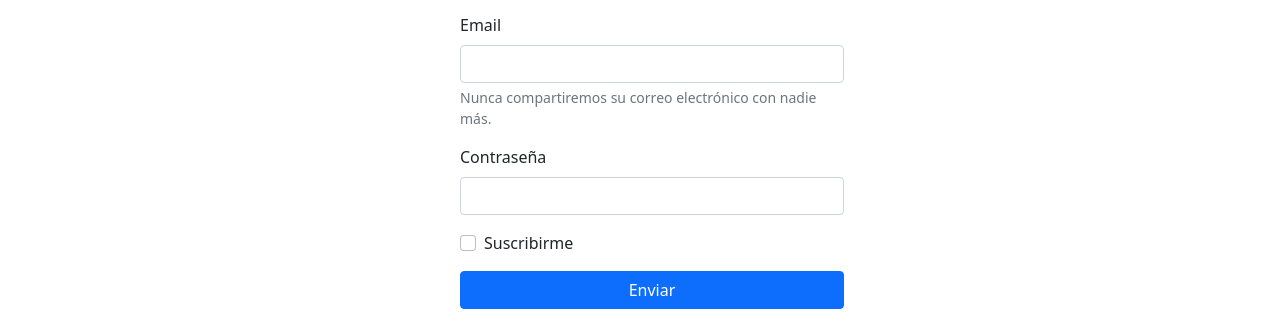
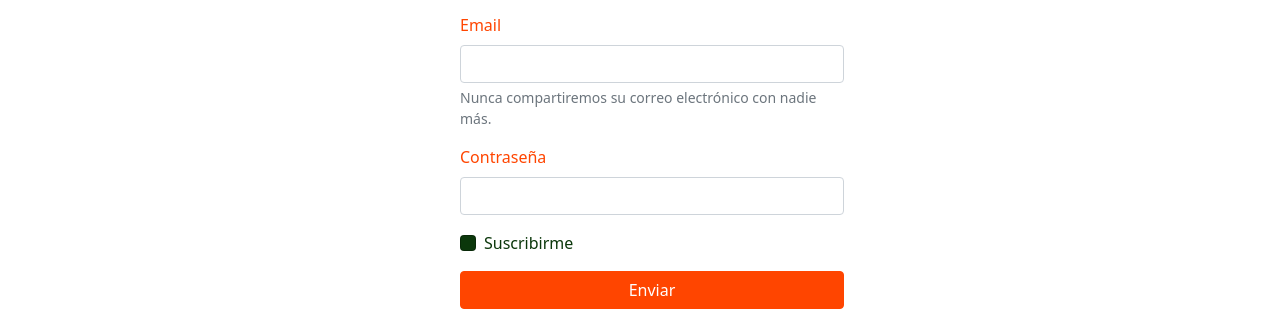
Before and after one commit to SabrinaOstapchuk/PF, a plain HTML site: page contacto.html in a window 1280 px wide. Shown: the part 691-1020 px from the top of the page. Drawn offline with nearby package versions, Linux system fonts and the light colour scheme; a web font is replaced by a local one.

Commit message:
estilizacion de formulario

```diff
--- a/scss/_main.scss
+++ b/scss/_main.scss
@@ -99,12 +99,7 @@
   font-size: 2rem;
   color: orangered;
 }
-.form {
-  margin-left: 460px;
-  margin-bottom: 20px;
-  box-sizing: border-box;
-  width: 30%;
-}
+
 .list-item {
   text-align: center;
   font-family: 'Oswald';
@@ -265,6 +260,37 @@ $estilos: (
   font-family:'Josefin Sans';
 }
 
+           /*CONTACTO*/
+
+.form {
+  margin-left: 460px;
+  margin-bottom: 20px;
+  box-sizing: border-box;
+  width: 30%;
+}
+
+.formulario {
+  .form {
+   .form-label {
+   color: #ff4500;
+   }
+   .form-control:focus{
+    border-color: #ff4500;
+   }
+  }
+  .form-check{
+   .form-check-label {
+    color: #0b370b;
+   }
+   .form-check-input{
+    background-color: #0b370b;
+   }
+  }
+  .btn-primary {
+    background-color: #ff4500;
+    border-color: #ff4500;
+   }
+}
 
 
            /*RESPONSIVE*/
```
Also changed, not shown: index.html (+0 -1 lines), css/estilos.css, 1 other file.
